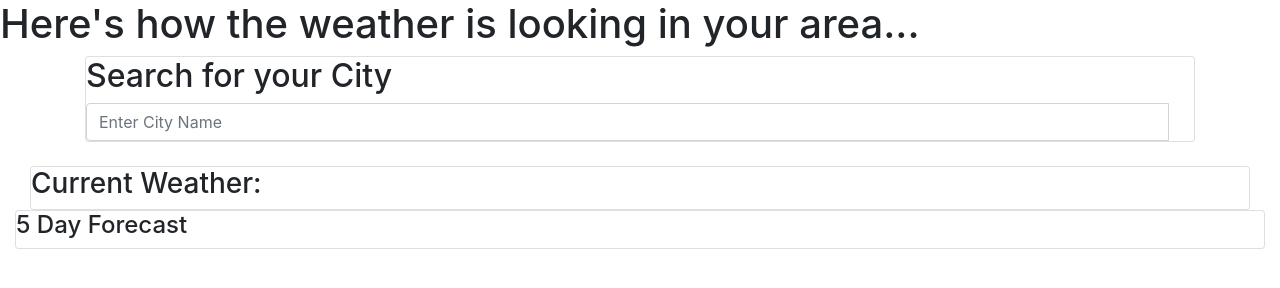
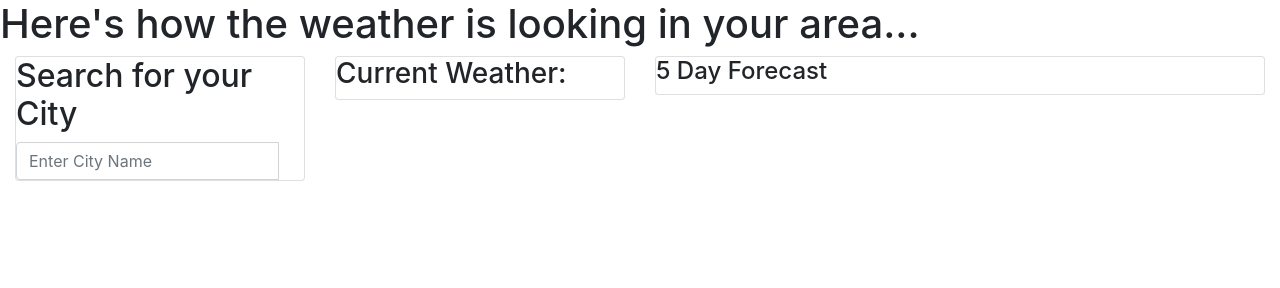
Before and after one commit to will98nicholson/WeatherApp, a plain HTML site: page index.html in a window 1280 px wide. Drawn offline with nearby package versions, Linux system fonts and the light colour scheme.

Commit message:
columns fix

```diff
--- a/index.html
+++ b/index.html
@@ -13,9 +13,9 @@
     <h1>Here's how the weather is looking in your area...</h1>
 </header>
 <div class="container-fluid">
-    <div class="container">
+
     <div class="row">
-            <div class="col">
+        <div class="col-3">
             <div class="card">
                 <h2>Search for your City</h2>
                 <div class="input-group">
@@ -26,15 +26,15 @@
                 </div>
             </div>
         </div>
-        </div>
-    </div>
-    <div class="col mt-4 mr-5">
+
+
+        <div class="col-md-3">
             <div class="card">
                 <h3>Current Weather:</h3>
             </div>
         </div>
-    <div class="row">
-        <div class="col">
+
+        <div class="col-md-6">
             <div class="card fiveDays">
                 <h4>5 Day Forecast</h4>
                 <div class="row">
```
Lines whose indentation alone changed are shown as unchanged.
